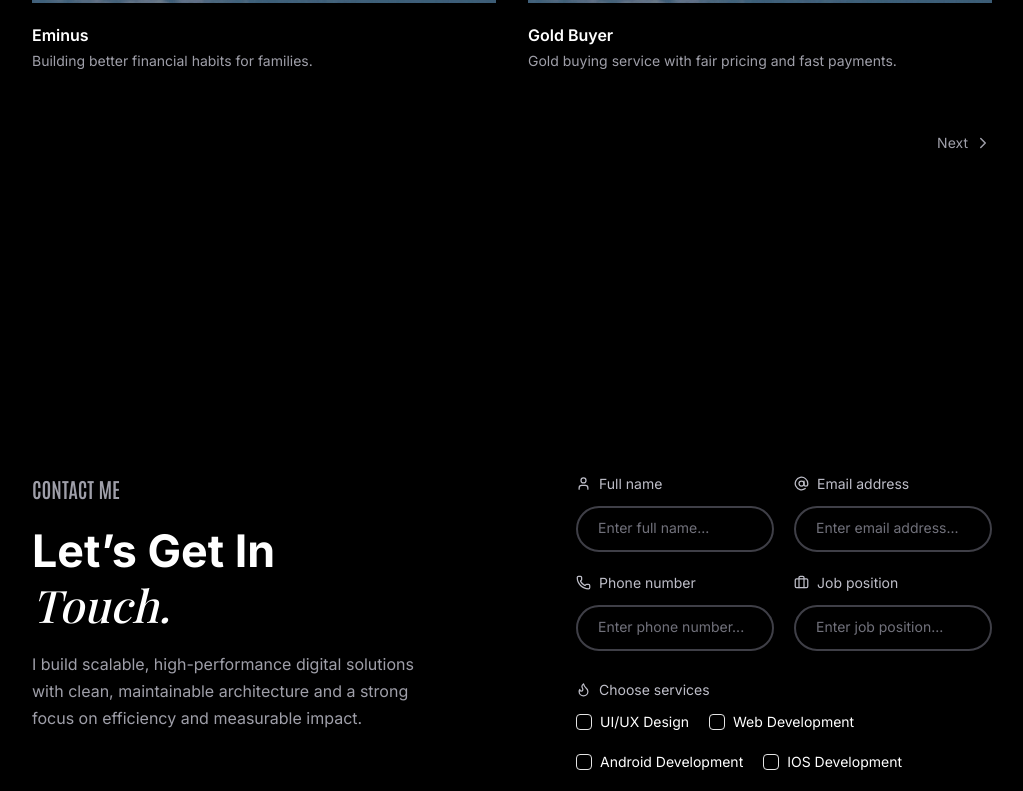
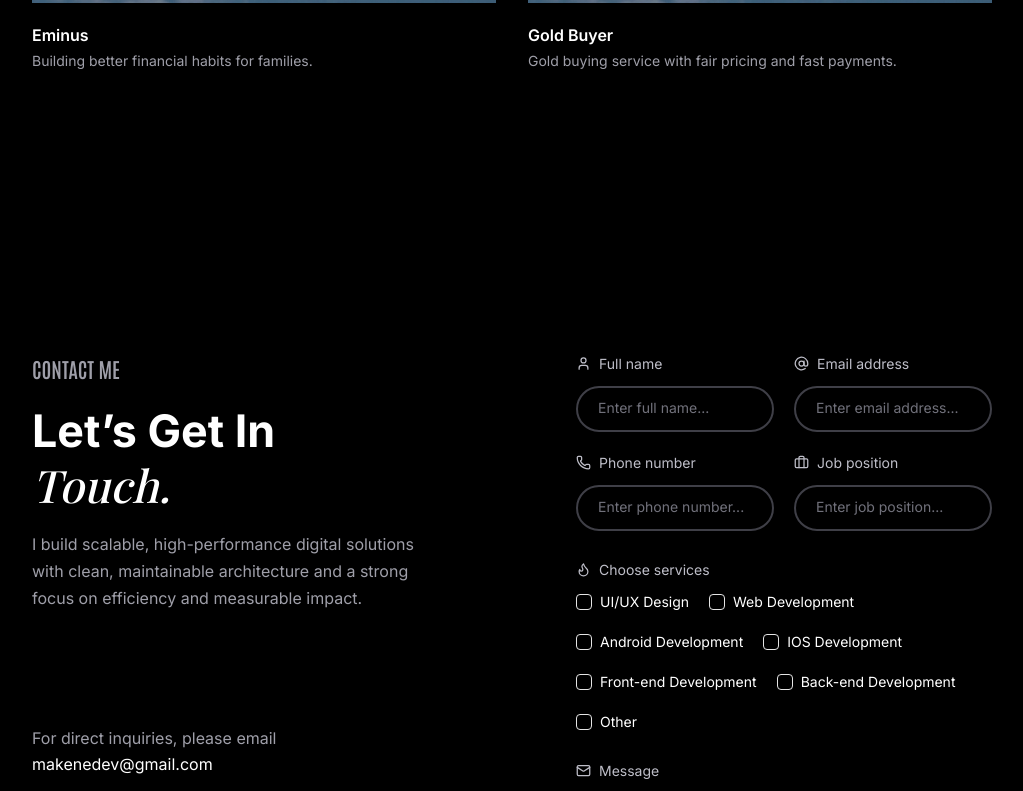
Before and after one commit to makeneto/makenedev, a React (Vite) app: page / in a window 1280 px wide. Shown: the part 1920-2711 px from the top of the page, without its empty margins (128-1151 px from the left). Built offline with nearby package versions, Linux system fonts and the light colour scheme; no server answers; a web font is replaced by a local one.

Commit message:
fix(home): adjust title and properties of the Showcase section

```diff
--- a/src/pages/Home.tsx
+++ b/src/pages/Home.tsx
@@ -10,14 +10,10 @@ export default function Home() {
     <React.Fragment>
       <HomeHeader />
       <QuoteOfTheWeek />
-      <ShowcaseSection
-        title="Last Projects"
-        viewAllHref="/work"
-        items={works}
-        isHomePage
-      />
+      <ShowcaseSection title="Works" viewAll="/work" items={works} isHomePage />
 
-      <ContactSection className="mt-60 sm:mt-80" />
+      {/* <BlogVerticalList /> */}
+      <ContactSection className="mt-50 sm:mt-70" />
     </React.Fragment>
   )
 }
```
